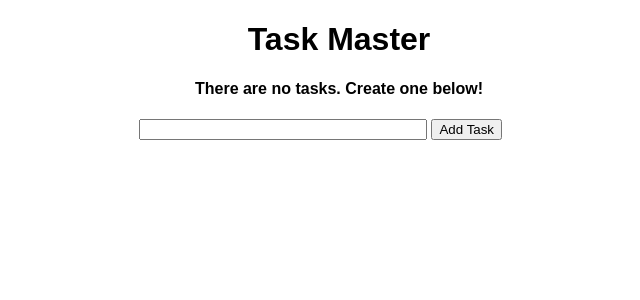
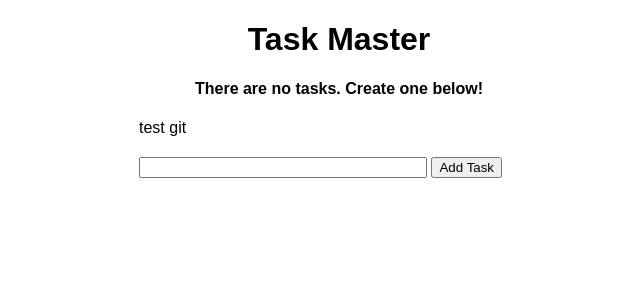
Before and after one commit to jakerieger/FlaskIntroduction, a Flask app: page / in a window 1280 px wide. Shown: the top 300 px of the page, without its empty margins (301-941 px from the left). Run offline with Flask 2, Linux system fonts and the light colour scheme; data that the repository does not hold is empty.

Commit message:
Sua index

```diff
--- a/templates/index.html
+++ b/templates/index.html
@@ -29,6 +29,7 @@
         {% endfor %}
     </table>
     {% endif %}
+    <p>test git</p>
 
     <div class="form">
         <form action="/" method="POST">
```
